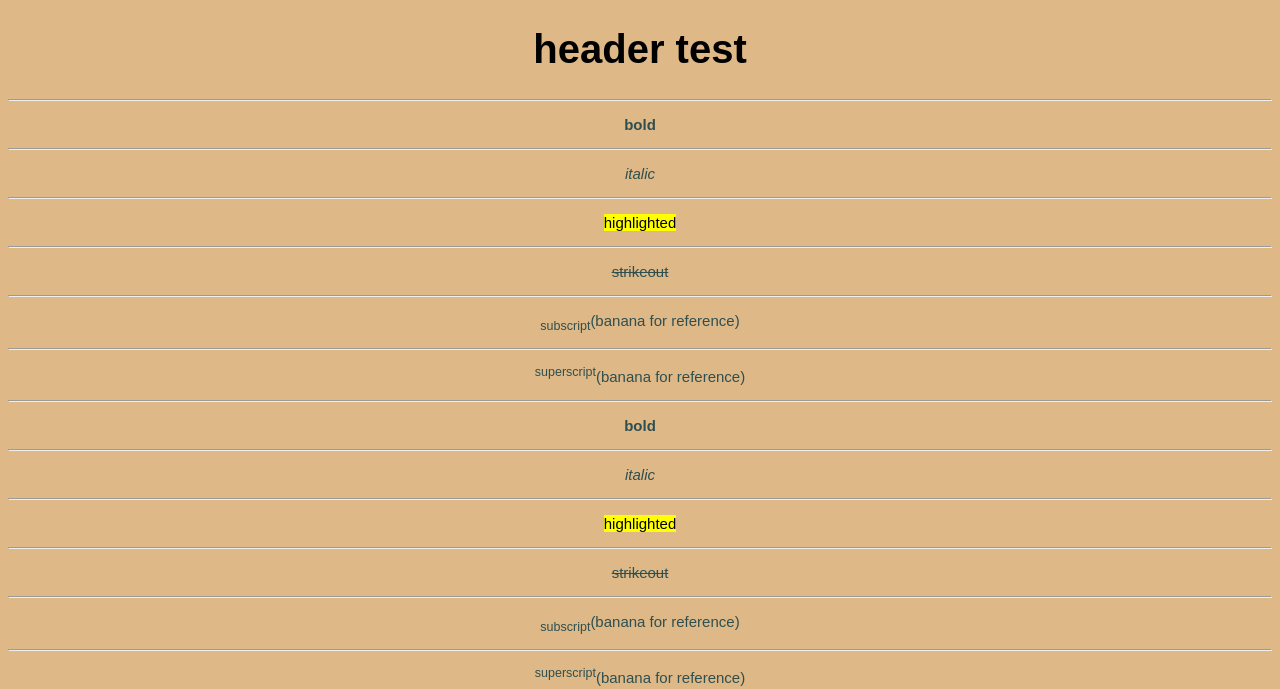
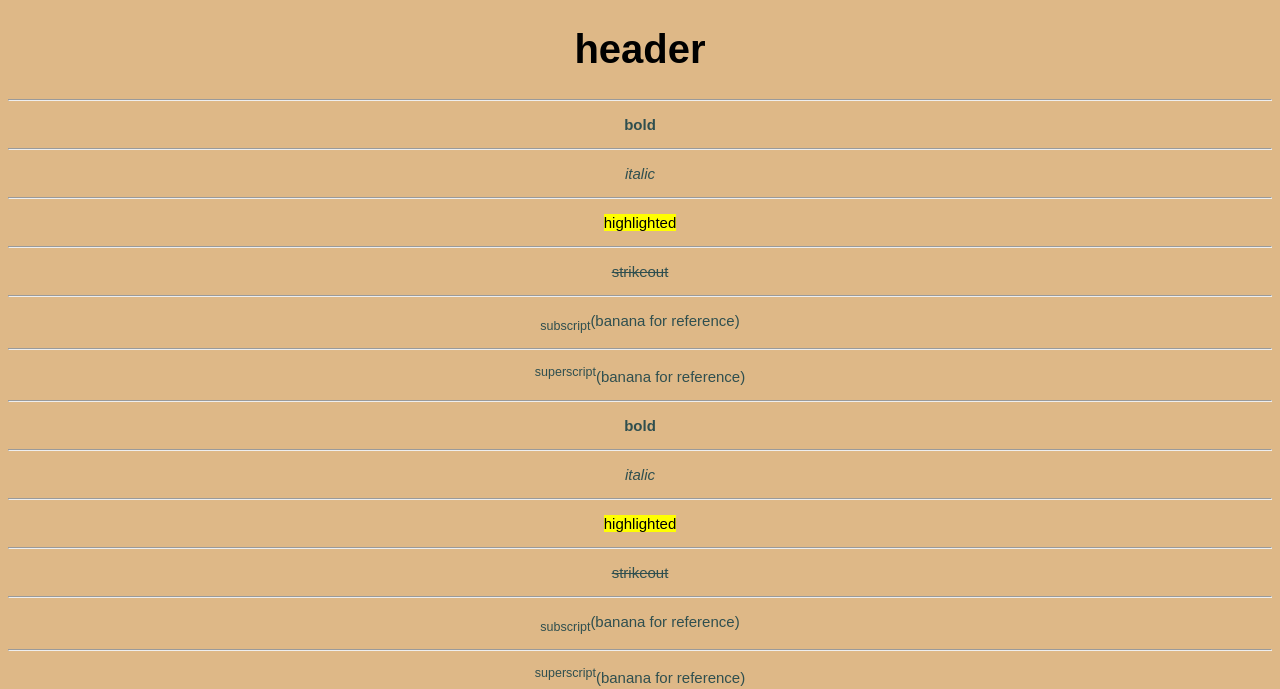
Before and after one commit to pre0020/pre0020.github.io, a plain HTML site: page index.html in a window 1280 px wide. Shown: the top 689 px of the page. Drawn offline with Linux system fonts and the light colour scheme.

Commit message:
Update index.html

```diff
--- a/index.html
+++ b/index.html
@@ -10,7 +10,7 @@
     </style>
 </head>
 <body style="background-color: burlywood;">
-    <h1 style="font-size:250%;font-family:arial;text-align:center;">header test</h1>
+    <h1 style="font-size:250%;font-family:arial;text-align:center;">header</h1>
     <hr>
     <p><b>bold</b></p>
     <hr>
```
